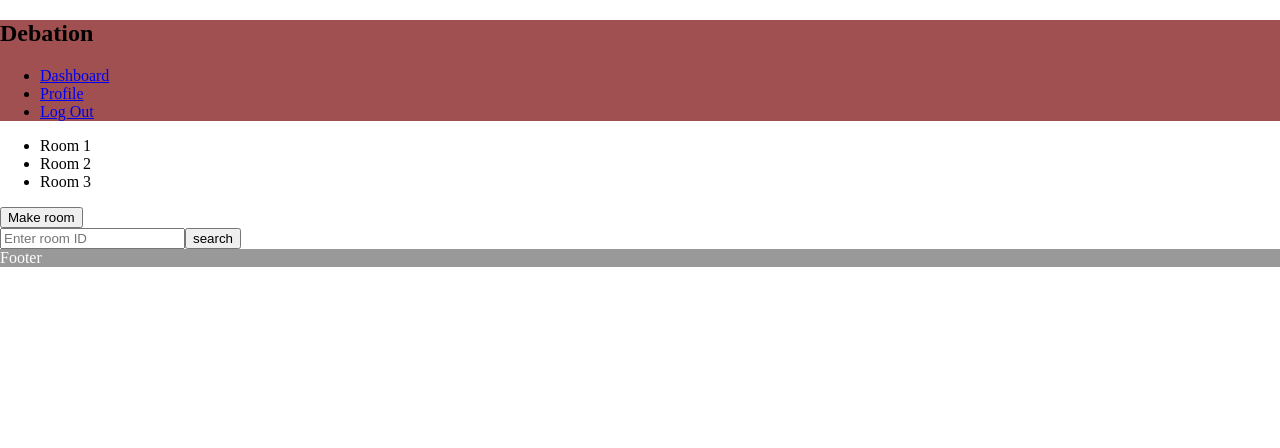
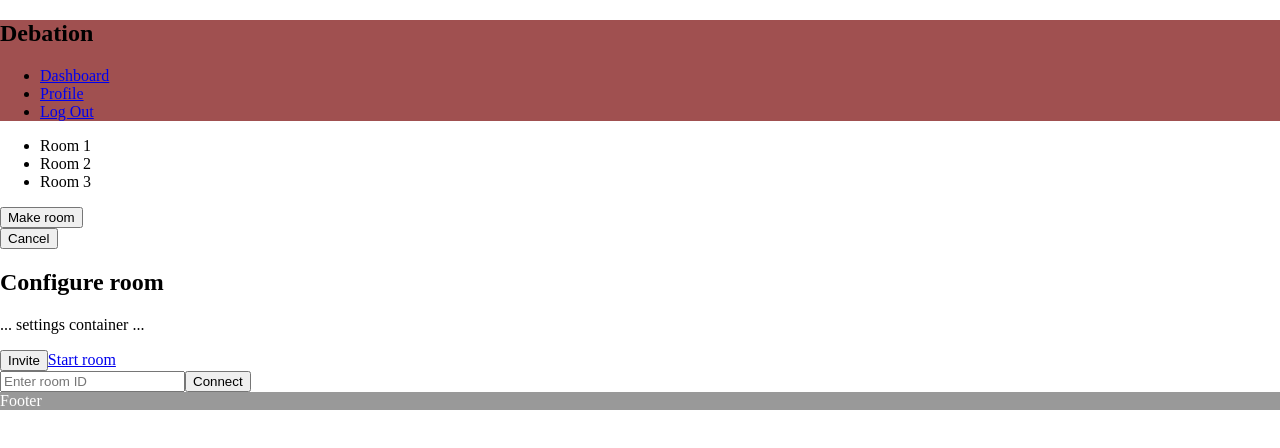
Before and after one commit to T4910/NEXTJS-Debation, a Next.js app in the folder client/: page /dashboard in a window 1280 px wide. Shown: the top 448 px of the page. Built offline with nearby package versions, Linux system fonts and the light colour scheme.

Commit message:
toggling room Configuration elemetn

```diff
--- a/client/app/(componets)/DashboardComponents/Joinroom.jsx
+++ b/client/app/(componets)/DashboardComponents/Joinroom.jsx
@@ -4,7 +4,7 @@
   return (
     <div>
         <input type="text" placeholder="Enter room ID"/>
-        <input type="submit" value="search"/>
+        <input type="submit" value="Connect"/>
     </div>
   )
 }
--- a/client/app/(componets)/DashboardComponents/MakeOrJoinRoom.jsx
+++ b/client/app/(componets)/DashboardComponents/MakeOrJoinRoom.jsx
@@ -9,7 +9,10 @@
   return (
     <div>
         <button onClick={() => setRoomConfigsVisibility(!RoomConfigsVisibility)}>Make room</button>
-        <RoomConfigurations active={(RoomConfigsVisibility) ? 'block' : 'none'}/>
+        <RoomConfigurations
+        active={RoomConfigsVisibility}
+        toggleFunc={setRoomConfigsVisibility}
+        />
         <JoinRoom />
     </div>
   )
```
